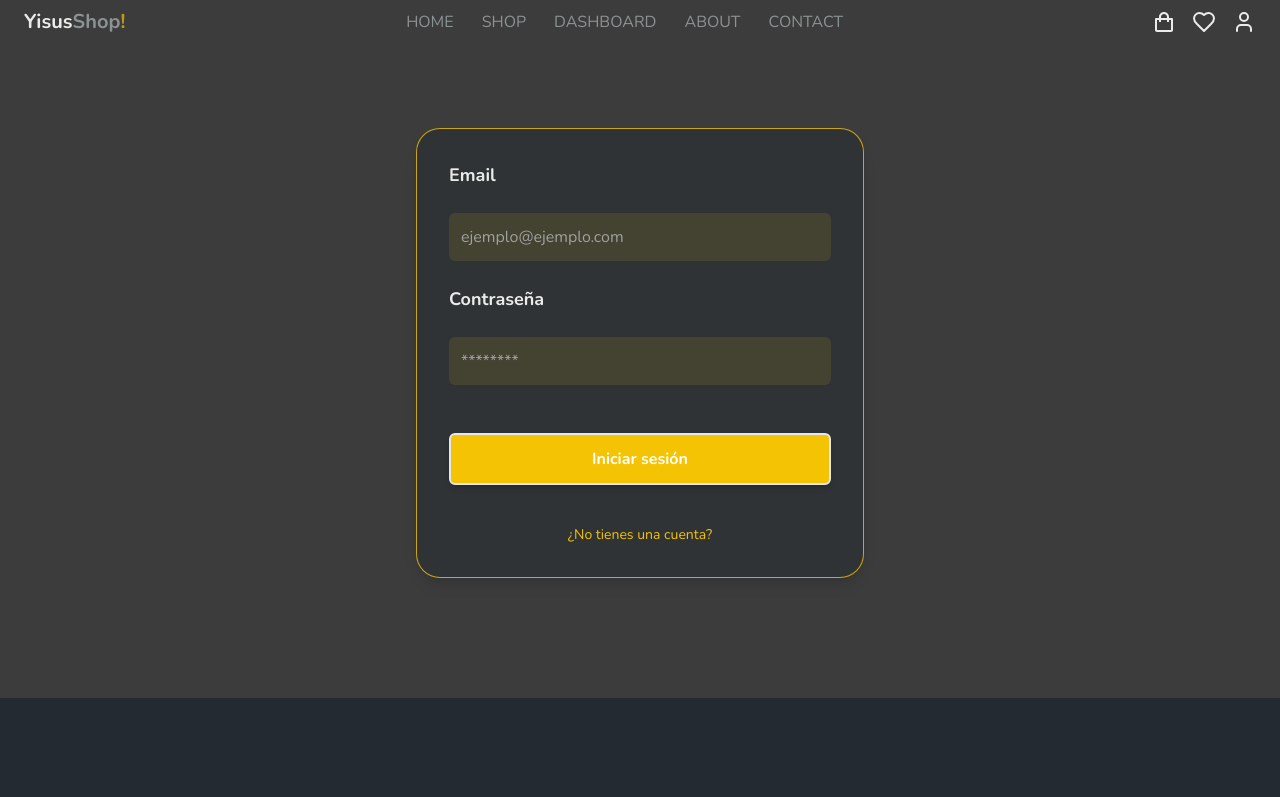
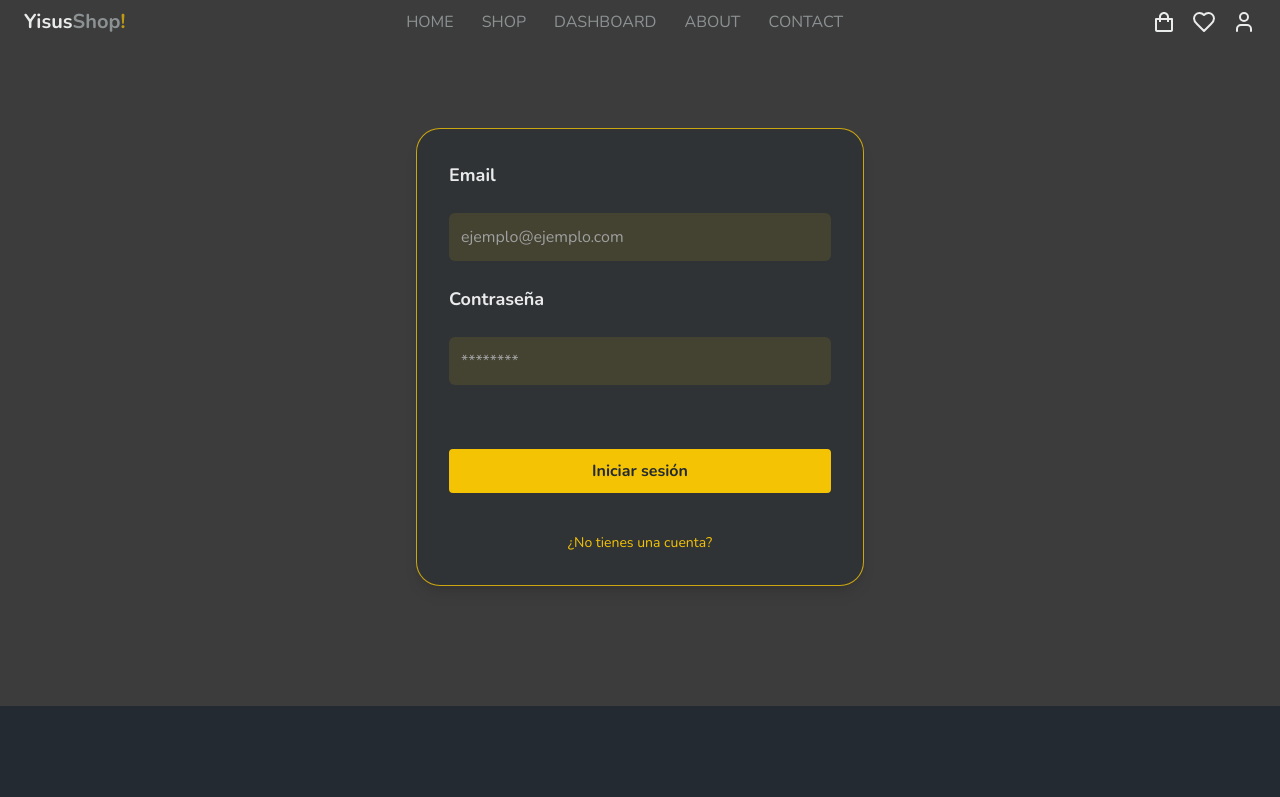
Before and after one commit to JAJesusGarcia/YisusShop, a Next.js app in the folder front/: page /login in a window 1280 px wide. Shown: the top 797 px of the page. Built offline with nearby package versions, Linux system fonts and the light colour scheme.

Commit message:
styles button form

```diff
--- a/front/src/components/LoginForm/LoginForm.tsx
+++ b/front/src/components/LoginForm/LoginForm.tsx
@@ -175,7 +175,7 @@ export default function LoginForm() {
       )}
 
       <button
-        className="mt-6 w-full rounded rounded-md border-2 bg-primary px-4 py-2 py-3 font-bold text-white shadow-md transition-all duration-300 hover:scale-105 hover:border-primary hover:bg-secondary hover:text-primary hover:shadow-lg active:scale-100"
+        className="relative z-10 mt-10 rounded border-2 border-primary bg-primary px-4 py-2 font-bold text-secondary transition-all duration-300 hover:scale-105 hover:border-primary hover:bg-secondary hover:text-primary active:scale-100"
         type="submit"
       >
         Iniciar sesión
--- a/front/src/components/RegisterForm/RegisterForm.tsx
+++ b/front/src/components/RegisterForm/RegisterForm.tsx
@@ -252,7 +252,7 @@ const RegisterForm = () => {
 
       {/* Botón de registro */}
       <button
-        className="mt-6 w-full rounded rounded-md border-2 bg-primary px-4 py-2 py-3 font-bold text-white shadow-md transition-all duration-300 hover:scale-105 hover:border-primary hover:bg-secondary hover:text-primary hover:shadow-lg active:scale-100"
+        className="relative z-10 mt-10 rounded border-2 border-primary bg-primary px-4 py-2 font-bold text-secondary transition-all duration-300 hover:scale-105 hover:border-primary hover:bg-secondary hover:text-primary active:scale-100"
         onClick={handleSubmit} // Usamos onClick aquí para el botón regular
       >
         Register
```
